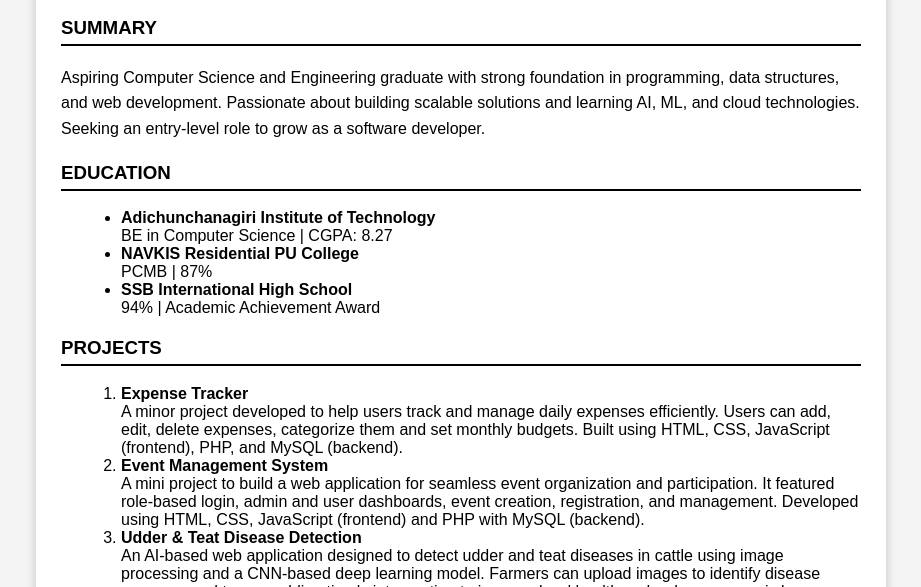
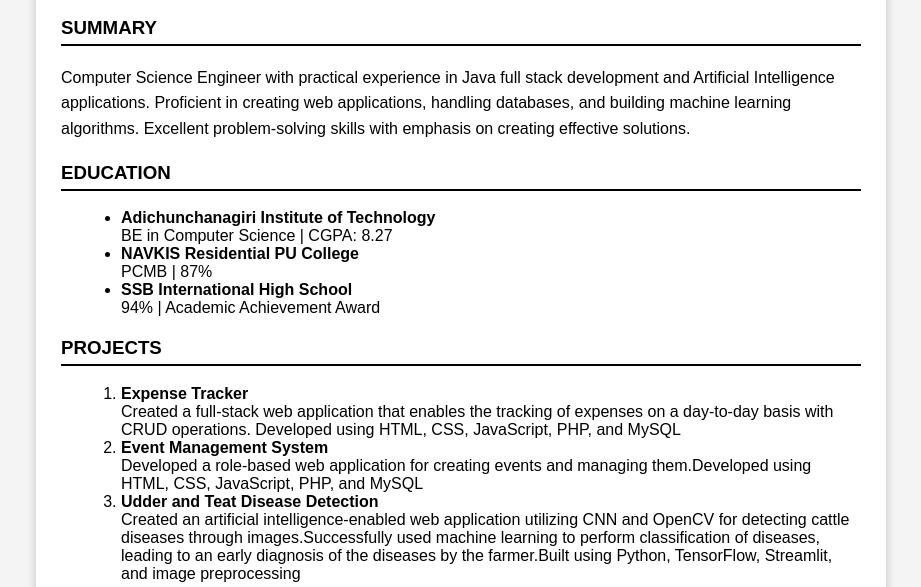
Before and after one commit to varshs019/Resume, a plain HTML site: page index.html in a window 1280 px wide. Shown: the part 213-800 px from the top of the page, without its empty margins (179-1100 px from the left). Drawn offline with Linux system fonts and the light colour scheme.

Commit message:
Update index.html

```diff
--- a/index.html
+++ b/index.html
@@ -126,10 +126,7 @@ ul, ol {
     <div class="section">
         <h3>SUMMARY</h3>
         <p>
-        Aspiring Computer Science and Engineering graduate with strong foundation in programming, data structures, and web development.
-        Passionate about building scalable solutions and learning AI, ML, and cloud technologies.
-        Seeking an entry-level role to grow as a software developer.
-        </p>
+Computer Science Engineer with practical experience in Java full stack development and Artificial Intelligence applications. Proficient in creating web applications, handling databases, and building machine learning algorithms. Excellent problem-solving skills with emphasis on creating effective solutions.        </p>
     </div>
 
     <!-- EDUCATION -->
@@ -152,22 +149,13 @@ ul, ol {
         <h3>PROJECTS</h3>
         <ol>
             <li><b>Expense Tracker</b><br>
-            A minor project developed to help users track and manage daily expenses
-efficiently. Users can add, edit, delete expenses, categorize them and set
-monthly budgets. Built using HTML, CSS, JavaScript (frontend), PHP, and MySQL
-(backend).</li>
+            Created a full-stack web application that enables the tracking of expenses on a day-to-day basis with CRUD operations. Developed using HTML, CSS, JavaScript, PHP, and MySQL</li>
 
             <li><b>Event Management System</b><br>
-            A mini project to build a web application for seamless event organization and
-participation. It featured role-based login, admin and user dashboards, event
-creation, registration, and management. Developed using HTML, CSS, JavaScript
-(frontend) and PHP with MySQL (backend).</li>
+            Developed a role-based web application for creating events and managing them.Developed using HTML, CSS, JavaScript, PHP, and MySQL</li>
 
-            <li><b>Udder &amp; Teat Disease Detection</b><br>
-            An AI-based web application designed to detect udder and teat diseases in
-cattle using image processing and a CNN-based deep learning model. Farmers
-can upload images to identify disease presence and type, enabling timely
-intervention to improve herd health and reduce economic loss.</li>
+            <li><b>Udder and Teat Disease Detection</b><br>
+            Created an artificial intelligence-enabled web application utilizing CNN and OpenCV for detecting cattle diseases through images.Successfully used machine learning to perform classification of diseases, leading to an early diagnosis of the diseases by the farmer.Built using Python, TensorFlow, Streamlit, and image preprocessing</li>
         </ol>
     </div>
 
@@ -196,7 +184,8 @@ intervention to improve herd health and reduce economic loss.</li>
     <div class="section">
         <h3>TECHNICAL SKILLS</h3>
         <ul>
-            <li>Languages: C, C++, Java, Python, SQL</li>
+            <li>Languages: Java,C, C++, Python, SQL</li>
+            <li>Web Technologies:HTML,CSS<JavaScript,PHP</li>
             <li>Database: MySQL</li>
             <li>Tools: Git, AWS</li>
             <li>OS: Windows</li>
```
